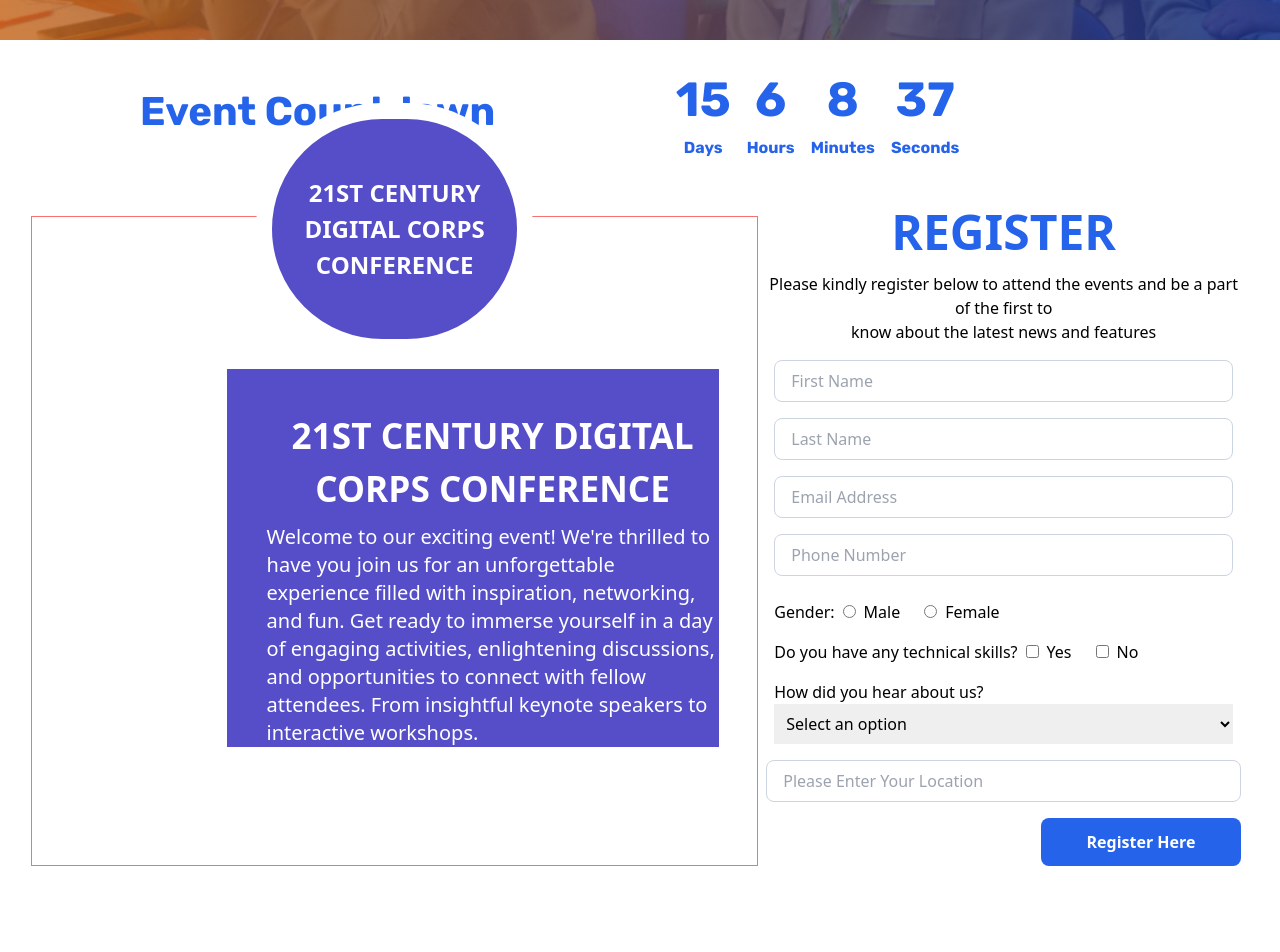
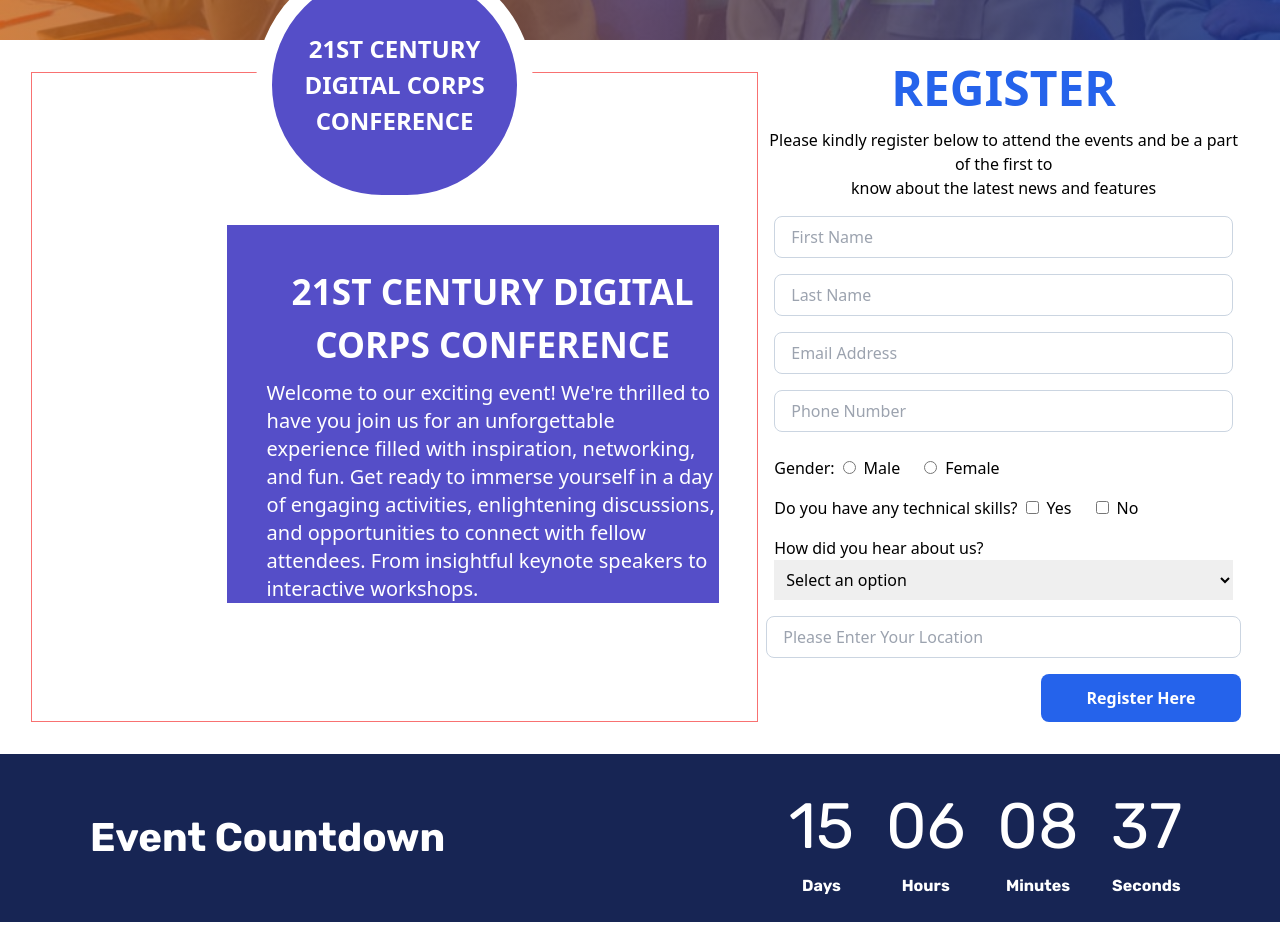
Before and after one commit to abeeebdon/register-magnitude, a React (Create React App) app: page / in a window 1280 px wide. Shown: the part 520-1472 px from the top of the page. Built offline with nearby package versions, Linux system fonts and the light colour scheme.

Commit message:
done with event countdown

```diff
--- a/src/App.js
+++ b/src/App.js
@@ -21,8 +21,8 @@ function App() {
     return (
       <main className=" w-full bg-white">
         <Section />
+        <Section5 success={success} />
         <Section2 />
-        <Section5 success={success} />
         <Section3 />
         <Section4 />
         <Logos />
--- a/src/index.css
+++ b/src/index.css
@@ -12,7 +12,7 @@
     @apply w-[100%] h-[100%];
   }
   .countdown-heading {
-    @apply w-[100%] h-[100%] font-semibold text-[2.7rem] sm:text-[3rem];
+    @apply w-[100%] h-[100%] text-[2.7rem] sm:text-[4rem];
   }
   .logo {
     @apply w-full h-[150px] max-w-[150px] m-2 mx-6;
--- a/src/sections/Section2.js
+++ b/src/sections/Section2.js
@@ -40,26 +40,38 @@ const Section2 = () => {
   }, [countdown.days])
 
   return (
-    <section className="font-rubik bg-white text-blue-600 py-4">
-      <div className="sm:flex max-[500px]:flex-col justify-between items-center max-w-[1000px] mx-auto">
+    <section className="font-rubik bg-blue-950 text-white py-4">
+      <div className="sm:flex justify-between items-center max-w-[1100px] mx-auto ">
         <div className="text-[2.5rem] leading-tight">
-          <h2 className="font-bold text-center">Event Countdown</h2>
+          <h2 className="font-semibold text-center">Event Countdown</h2>
         </div>
-        <div className="text-center flex mx-auto  justify-around items-center gap-[0.2rem] md:gap-[1rem] p-2 ">
+        <div className="text-center flex items-center gap-[1rem] md:gap-[2rem] justify-around p-2 ">
           <div className=" flex-col gap-0">
-            <h1 className="countdown-heading">{countdown.days}</h1>
-            <p className=" text-[1rem] font-semibold text-center">Days</p>
+            <h1 className="countdown-heading">
+              {countdown.days < 10 ? `0${countdown.days}` : countdown.days}
+            </h1>
+            <p className="text-[1rem] font-semibold text-center">Days</p>
           </div>
           <div className="flex-col gap-0">
-            <h1 className="countdown-heading">{countdown.hours}</h1>
+            <h1 className="countdown-heading">
+              {countdown.hours < 10 ? `0${countdown.hours}` : countdown.hours}
+            </h1>
             <p className=" text-[1rem] font-semibold text-center">Hours</p>
           </div>
           <div className="flex-col gap-0">
-            <h1 className="countdown-heading">{countdown.minutes}</h1>
+            <h1 className="countdown-heading">
+              {countdown.minutes < 10
+                ? `0${countdown.minutes}`
+                : countdown.minutes}
+            </h1>
             <p className=" text-[1rem] font-semibold text-center">Minutes</p>
           </div>
           <div className="flex-col gap-0">
-            <h1 className="countdown-heading">{countdown.seconds}</h1>
+            <h1 className="countdown-heading">
+              {countdown.seconds < 10
+                ? `0${countdown.seconds}`
+                : countdown.seconds}
+            </h1>
             <p className=" text-[1rem] font-semibold text-center">Seconds</p>
           </div>
         </div>
```
